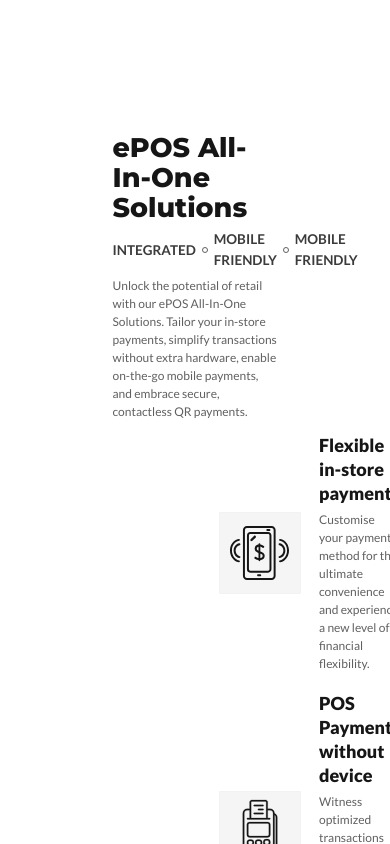
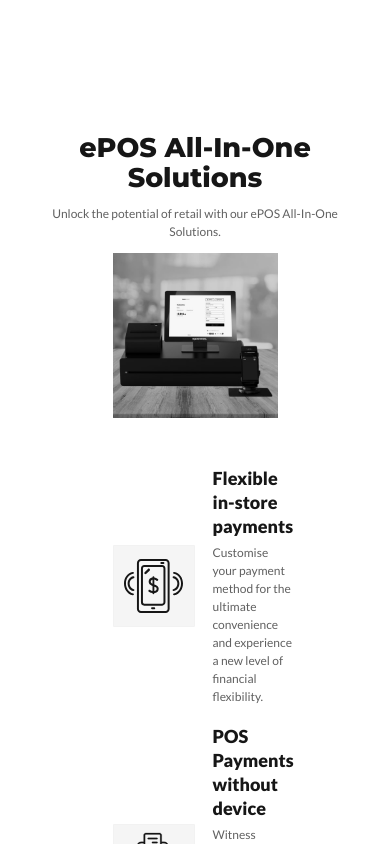
Before and after one commit to arshaan-abh/payments-landing, a Next.js app: page / in a window 390 px wide. Shown: the part 1680-2524 px from the top of the page. Built offline with nearby package versions, Linux system fonts and the light colour scheme.

Commit message:
Make the second feature section more responsive

```diff
--- a/app/_components/features-two/index.tsx
+++ b/app/_components/features-two/index.tsx
@@ -18,34 +18,38 @@ function FeatureTwo() {
 			// underLayer={<Grid black />}
 		>
 			<div className="grow-2 min-h-[1rem]" />
-			<div className="flex items-center gap-x-16 gap-y-2 flex-col md:flex-row">
-				<div className="w-1/2 flex flex-col gap-2">
+			<div className="flex items-center gap-x-16 gap-y-4 flex-col xl:flex-row">
+				<div className="text-center xl:text-start xl:w-1/2 flex flex-col gap-2">
 					<div className="text-primary text-4xl font-extrabold font-montserrat">
 						ePOS All-In-One Solutions
 					</div>
-					<div className="flex gap-2 items-center justify-between">
-						<div className="font-lato text-gray-100 text-lg font-semibold uppercase">
+					<div className="hidden sm:flex gap-2 items-center justify-between">
+						<div className="font-lato text-gray-100 text-lg font-semibold uppercase whitespace-nowrap">
 							Integrated
 						</div>
 						<div className="w-2 h-2 shrink-0 border border-gray-200 rounded-full"></div>
-						<div className="font-lato text-gray-100 text-lg font-semibold uppercase">
+						<div className="font-lato text-gray-100 text-lg font-semibold uppercase whitespace-nowrap">
 							Mobile Friendly
 						</div>
 						<div className="w-2 h-2 shrink-0 border border-gray-200 rounded-full"></div>
-						<div className="font-lato text-gray-100 text-lg font-semibold uppercase">
+						<div className="font-lato text-gray-100 text-lg font-semibold uppercase whitespace-nowrap">
 							Mobile Friendly
 						</div>
 					</div>
 				</div>
-				<div className="w-1/2 text-gray-200 text-base font-medium font-lato">
-					Unlock the potential of retail with our ePOS All-In-One Solutions.
-					Tailor your in-store payments, simplify transactions without extra
-					hardware, enable on-the-go mobile payments, and embrace secure,
-					contactless QR payments.
+				<div className="text-center xl:text-start xl:w-1/2 text-gray-200 text-base font-medium font-lato">
+					<p className="inline">
+						Unlock the potential of retail with our ePOS All-In-One Solutions.
+					</p>
+					<p className="hidden sm:inline">
+						Tailor your in-store payments, simplify transactions without extra
+						hardware, enable on-the-go mobile payments, and embrace secure,
+						contactless QR payments.
+					</p>
 				</div>
 			</div>
 			<div className="grow min-h-[1rem]" />
-			<div className="flex gap-16">
+			<div className="flex gap-16 flex-col sm:flex-row items-center">
 				<div className="w-1/2 flex items-center">
 					<Image
 						src={bigPicture}
```
